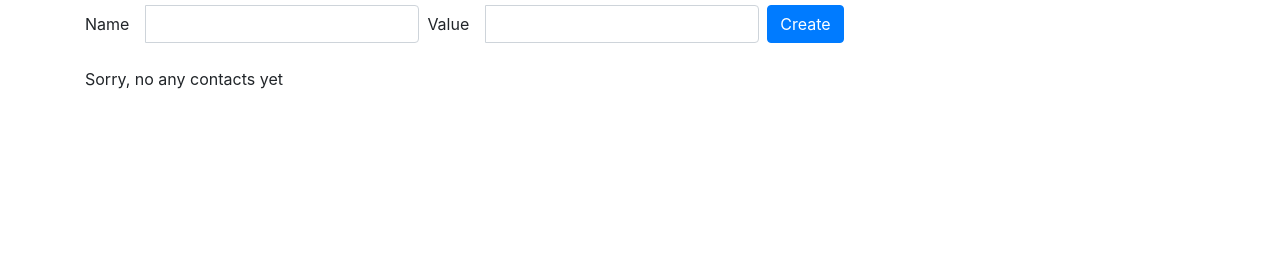
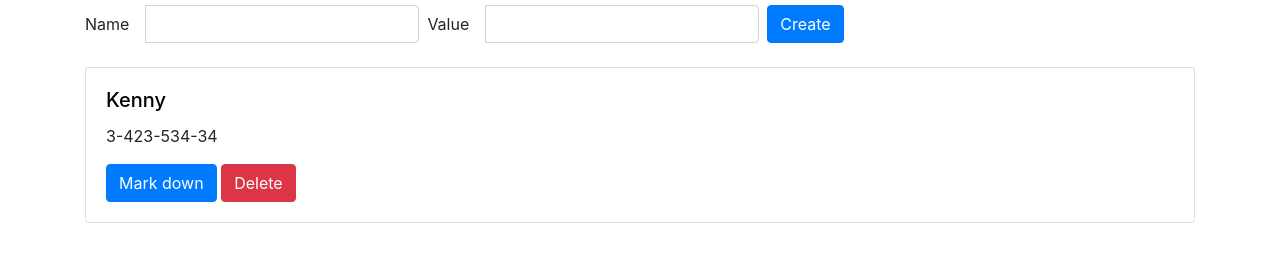
Before and after one commit to DiamondDigger/rest-api-js, a website with bundled scripts: page client/index.html in a window 1280 px wide. Shown: the part 67-326 px from the top of the page. Built offline with nearby package versions, Linux system fonts and the light colour scheme.

Commit message:
added @click and :style in index.html and functions to handler new events

```diff
--- a/client/frontend.js
+++ b/client/frontend.js
@@ -8,7 +8,9 @@ new Vue({
                 name: '',
                 value: ''
             },
-            contacts:[]
+            contacts:[
+                {name: 'Kenny', value: '3-423-534-34', marked: false}
+            ]
         }
     },
     methods: {
@@ -20,5 +22,13 @@ new Vue({
 
             this.form.name = this.form.value = ''
         },
+        markContact(id){
+            const contact = this.contacts.find(c => c.id === id)
+            contact.marked = true
+        },
+        deleteContact(id){
+            this.contacts.delete(id)
+
+        }
     }
 })
--- a/client/index.html
+++ b/client/index.html
@@ -35,10 +35,10 @@
     <div v-if="contacts.length">
         <div class="card" style="width: 100%" v-for="contact in contacts">
             <div class="card-body">
-                <h5 class="card-title">{{contact.name}}</h5>
+                <h5 class="card-title" :style="{color: contact.marked ? 'green' : 'black'}">{{contact.name}}</h5>
                 <p class="card-text">{{contact.value}}</p>
-                <button class="btn btn-primary">Mark down</button>
-                <button class="btn btn-danger">Delete</button>
+                <button class="btn btn-primary" @click="markContact(contact.id)">Mark down</button>
+                <button class="btn btn-danger" @click="deleteContact(contact.id)">Delete</button>
             </div>
         </div>
     </div>
```
